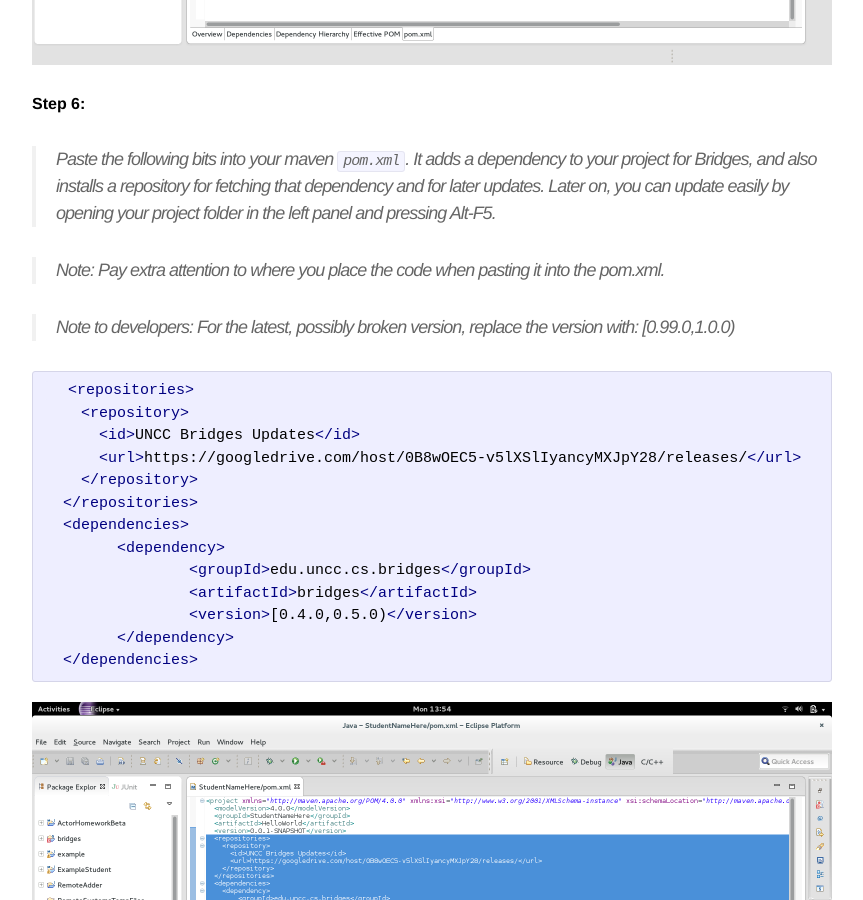
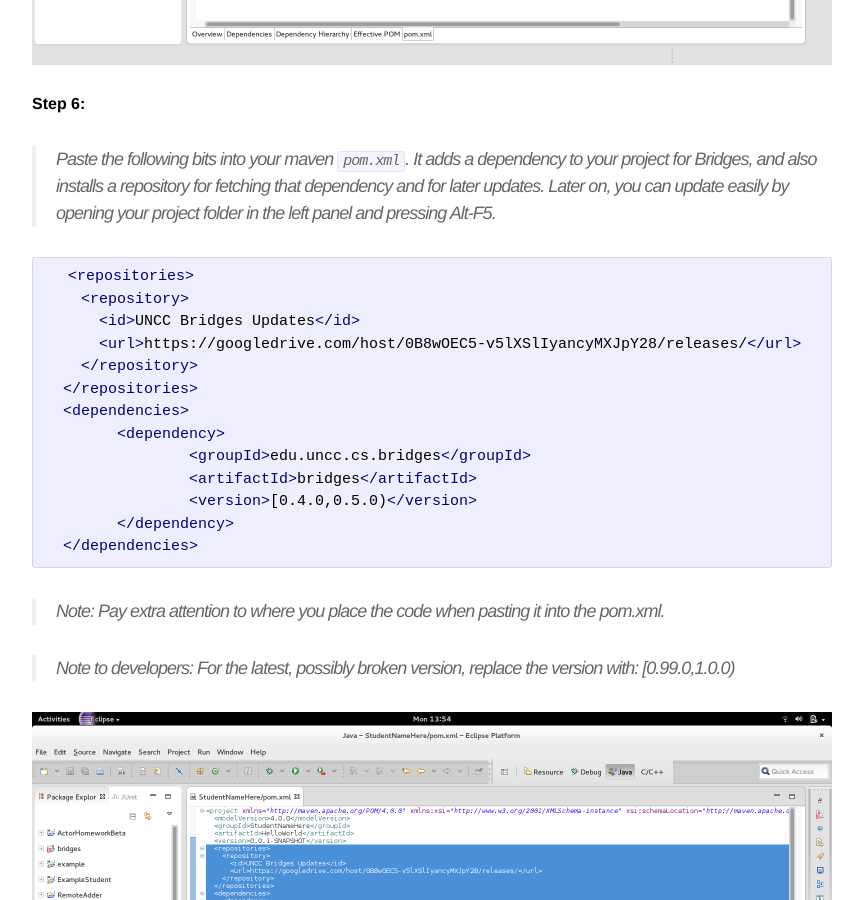
Before and after one commit to Dismembered/Dismembered.github.io, a Jekyll site: the page built from _posts/2014-06-23-HelloWorld-Tutorial_part1.markdown, in a window 1280 px wide and 900 px high, scrolled down 3382 px. Shown: the whole window, without its empty margins (208-1071 px from the left). Built offline with Jekyll 4.4.1, drawn with Linux system fonts in a browser that asks for light colours; part of the change alters nothing that is shown.

```diff
--- a/_posts/2014-06-23-HelloWorld-Tutorial_part1.markdown
+++ b/_posts/2014-06-23-HelloWorld-Tutorial_part1.markdown
@@ -49,11 +49,6 @@ Go to the Bridges website found [here](http://bridges.cs.uncc.edu/login) and cre
 > and for later updates. Later on, you can update easily by opening your project folder
 > in the left panel and pressing Alt-F5.
 
-> Note: Pay extra attention to where you place the code when pasting it into the pom.xml.
-
-> Note to developers: For the latest, possibly broken version, replace the version with:
-> [0.99.0,1.0.0)
-
 {% highlight xml %}
   <repositories>
     <repository>
@@ -70,6 +65,11 @@ Go to the Bridges website found [here](http://bridges.cs.uncc.edu/login) and cre
   </dependencies>
 {% endhighlight %}
 
+> Note: Pay extra attention to where you place the code when pasting it into the pom.xml.
+
+> Note to developers: For the latest, possibly broken version, replace the version with:
+> [0.99.0,1.0.0)
+
 ![drawing](/images/screenshot_5.png)
 
 Congratulations, you are now ready to start writing code!
```
